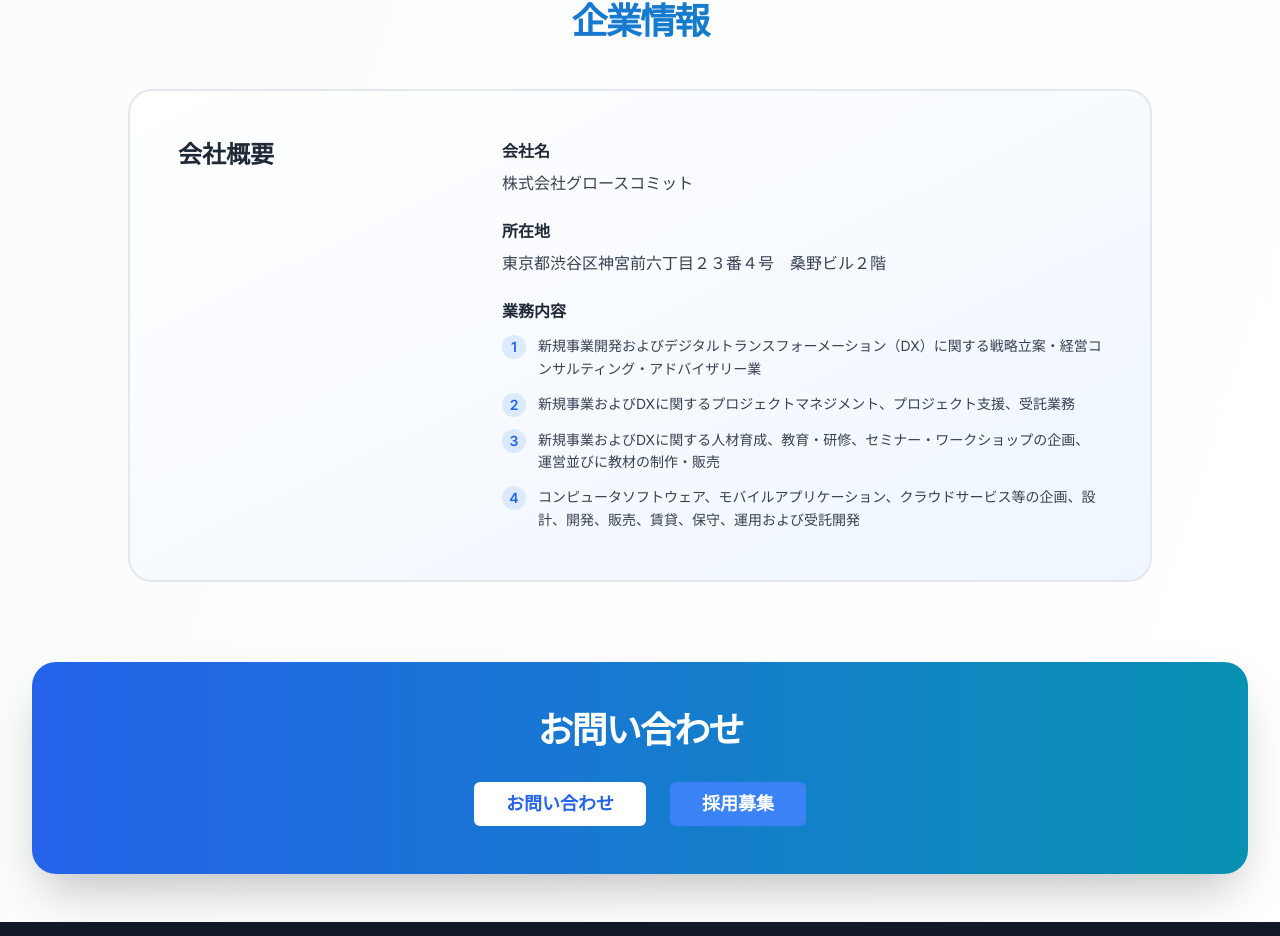
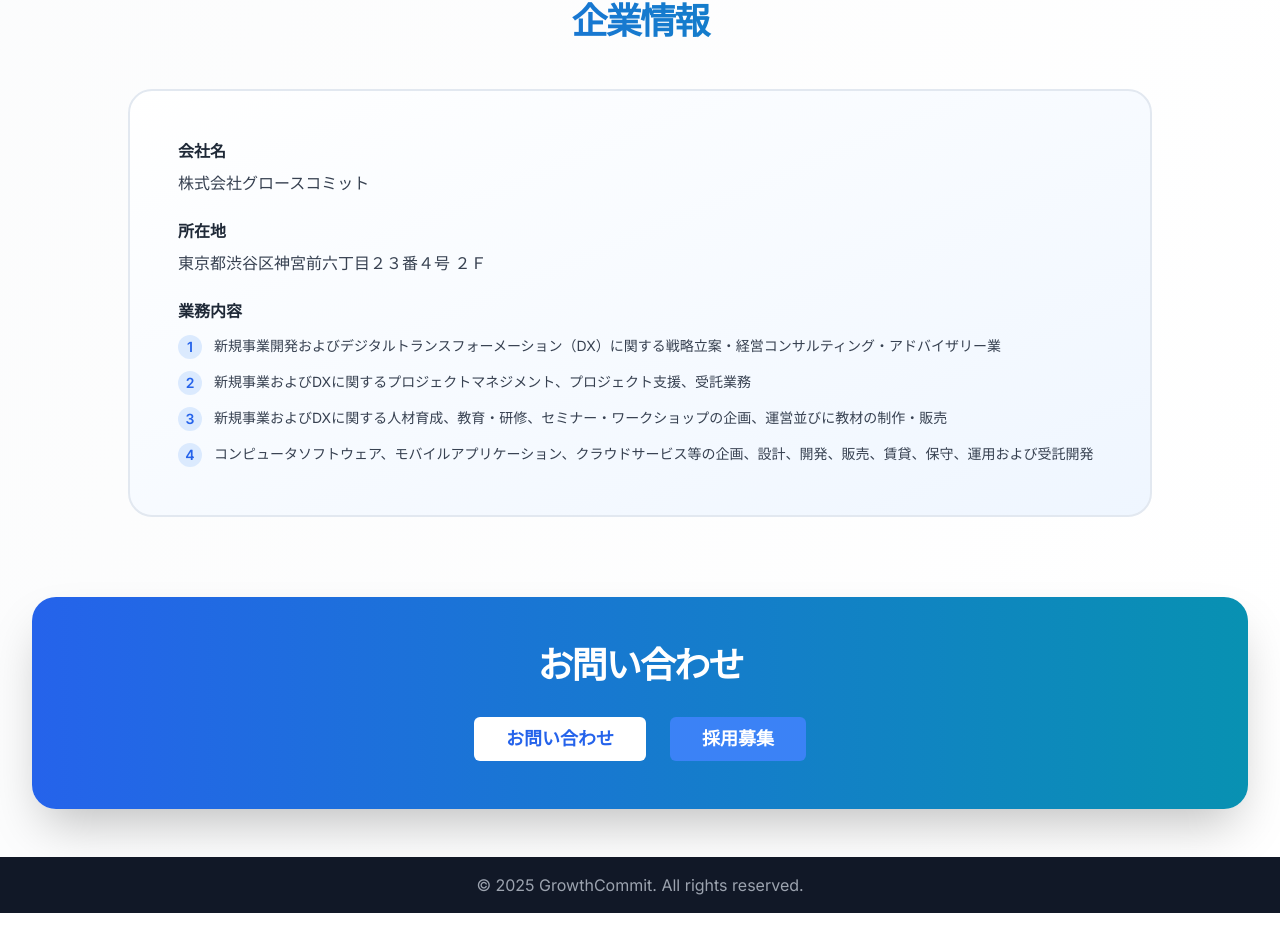
Before and after one commit to yamasaki-p/v0-website_homepage, a Next.js app: page / in a window 1280 px wide. Shown: the part 3151-4087 px from the top of the page. After the commit the page ends 4064 px from the top, so only its background shows below. Built offline with nearby package versions, Linux system fonts and the light colour scheme.

Commit message:
fix: update company address to Tokyo Shibuya location
#VERCEL_SKIP

Co-authored-by: null <213961313+yamasaki-p@users.noreply.github.com>

```diff
--- a/app/page.tsx
+++ b/app/page.tsx
@@ -246,18 +246,15 @@ export default function Home() {
 
         <div className="max-w-5xl mx-auto">
           <div className="rounded-3xl border-2 p-8 lg:p-12 bg-gradient-to-br from-white to-blue-50">
-            <div className="grid lg:grid-cols-3 gap-8 lg:gap-12">
-              <div className="lg:col-span-1">
-                <h3 className="text-2xl font-bold text-gray-800 mb-6">会社概要</h3>
-              </div>
-              <div className="lg:col-span-2 space-y-6">
+            <div className="grid gap-8 lg:gap-12">
+              <div className="space-y-6">
                 <div>
                   <h4 className="font-semibold text-gray-800 mb-2">会社名</h4>
                   <p className="text-gray-700">株式会社グロースコミット</p>
                 </div>
                 <div>
                   <h4 className="font-semibold text-gray-800 mb-2">所在地</h4>
-                  <p className="text-gray-700">東京都渋谷区神宮前六丁目２３番４号　桑野ビル２階</p>
+                  <p className="text-gray-700">東京都渋谷区神宮前六丁目２３番４号 ２Ｆ</p>
                 </div>
                 <div>
                   <h4 className="font-semibold text-gray-800 mb-3">業務内容</h4>
```
